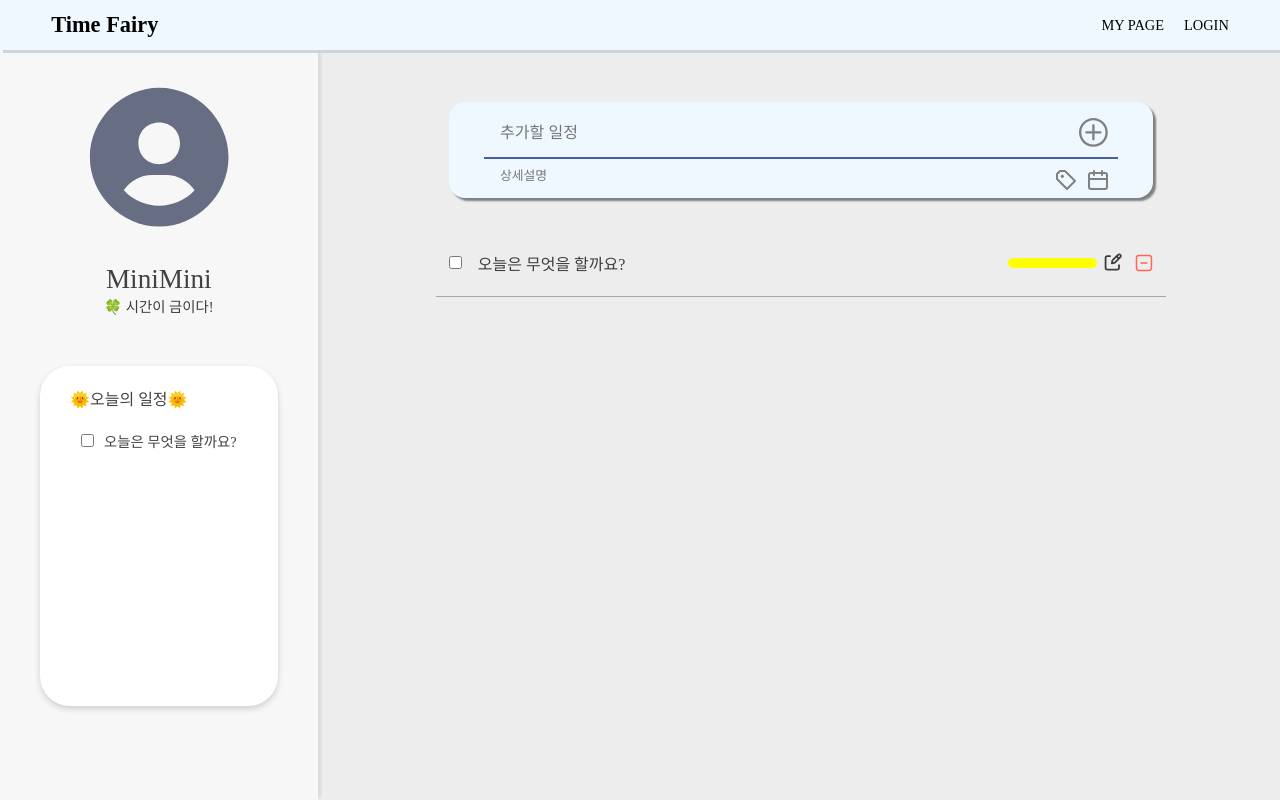
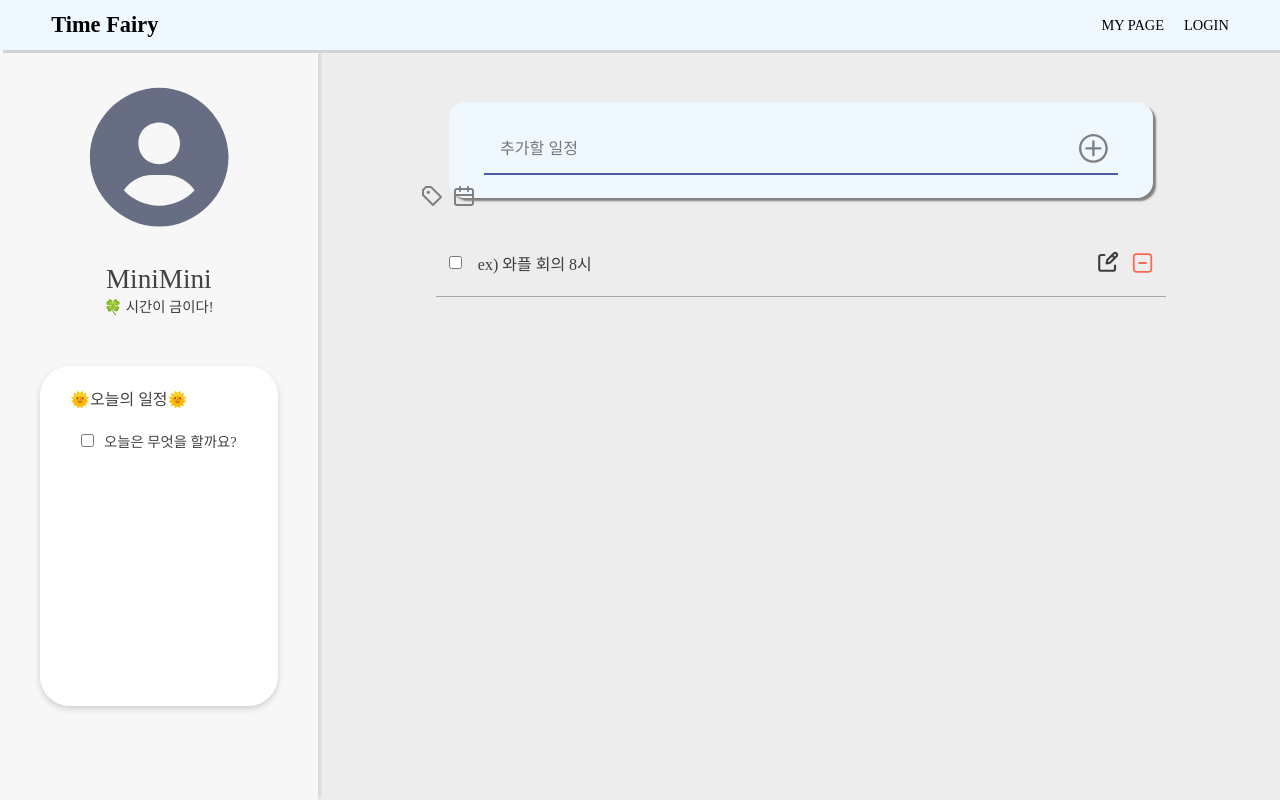
Before and after one commit to GDSC-Daejin/waffle-shoulder-fairy-frontend, a React (Create React App) app: page /login in a window 1280 px wide. Built offline with nearby package versions, Linux system fonts and the light colour scheme.

Commit message:
insert issue fixed

```diff
--- a/src/apis/instance.js
+++ b/src/apis/instance.js
@@ -1,8 +1,7 @@
 import axios from 'axios';
 
 export const Instance = axios.create({
-  //임시 url -> 나중에 서버 url로 변경
-  baseURL: 'http://localhost:3001',
+  baseURL: 'http://34.64.114.243:8080',
   headers: {
     'Content-Type': 'application/json',
   },
--- a/src/apis/todo.js
+++ b/src/apis/todo.js
@@ -1,17 +1,23 @@
 import { Instance } from './instance';
-
-export const getTodoList = async () => {
-  return await Instance.get('/todo');
+//http://34.64.114.243:8080
+//조회
+export const getTodoList = async (categoryId) => {
+  return await Instance.get('/category/${categoryId}/todo');
 };
-
-export const addTodo = async (payload) => {
-  return await Instance.post('/todo', payload);
+//등록
+export const addTodo = async (payload, categoryId) => {
+  return await Instance.post('/category/${categoryId}/todo', {
+    categoryId: categoryId, //카테고리 아이디
+    content: 'string', //일정
+    isChecked: true, //체크
+    memo: 'string', //상세메모
+  });
 };
-
-export const removeTodo = async (id) => {
-  return await Instance.delete(`/todo/${id}`);
+//삭제
+export const removeTodo = async (categoryId) => {
+  return await Instance.delete('/category/${categoryId}/todo');
 };
-
-export const updateTodo = async (payload, id) => {
-  return await Instance.put(`/todo/${id}`, payload);
+//수정
+export const updateTodo = async (payload, categoryId) => {
+  return await Instance.put('/category/${categoryId}/todo', payload);
 };
--- a/src/components/Todo/TodoInsult.js
+++ b/src/components/Todo/TodoInsult.js
@@ -1,23 +1,22 @@
-import React, { useCallback, useState } from 'react';
+import React, { useState } from 'react';
 import {
   AddBtn,
   CalendarBtn,
   Hr,
-  MemoInput,
+  //MemoInput,
   TagBtn,
   TodoInput,
   TodoInputWrapper,
 } from './styled';
 import { todoState } from '../../store/todoState';
 
-const TodoInsult = () => {
+const TodoInsult = ({ onInsert }) => {
   const [inputs, setInputs] = useState({
     content: '',
-    memo: '',
   });
   const { addTodo } = todoState();
 
-  const { content, memo } = inputs; // 비구조화 할당을 통해 값 추출
+  const { content } = inputs; // 비구조화 할당을 통해 값 추출
 
   const onChange = (e) => {
     const { value, name } = e.target; // 우선 e.target 에서 name 과 value 를 추출
@@ -30,10 +29,10 @@ const TodoInsult = () => {
   const addTodoHandler = (e) => {
     //내용이 입력되었으면 TODO 추가
     if (inputs.content) {
+      onInsert(content);
       addTodo(inputs);
       setInputs({
         content: '',
-        memo: '',
       });
     } else {
       //내용이 없으면 알림
@@ -41,17 +40,6 @@ const TodoInsult = () => {
     }
     e.preventDefault();
   };
-  const onSubmit = useCallback(
-    (e) => {
-      addTodo(inputs);
-      setInputs({
-        content: '',
-        memo: '',
-      });
-      e.preventDefault();
-    },
-    [addTodo, inputs],
-  );
 
   return (
     <TodoInputWrapper>
@@ -65,18 +53,18 @@ const TodoInsult = () => {
           onChange={onChange}
         />
         {/* 추가 버튼 */}
-        <AddBtn onClick={addTodoHandler} />
+        <AddBtn type="submit" onClick={addTodoHandler} />
         <Hr />
         {/* 메모 작성 */}
-        <MemoInput
-          placeholder="상세설명"
-          name="memo"
-          type={'text'}
-          value={memo}
-          onChange={onChange}
-          size={'0.8rem'}
-          height={'2rem'}
-        />
+        {/*<MemoInput*/}
+        {/*  placeholder="카테고리"*/}
+        {/*  name="memo"*/}
+        {/*  type={'text'}*/}
+        {/*  value={memo}*/}
+        {/*  onChange={onChange}*/}
+        {/*  size={'0.8rem'}*/}
+        {/*  height={'2rem'}*/}
+        {/*/>*/}
         {/* 카테고리 버튼 */}
         <TagBtn />
         {/* 달력 버튼 */}
--- a/src/components/Todo/TodoList.js
+++ b/src/components/Todo/TodoList.js
@@ -1,10 +1,10 @@
 import React from 'react';
 import TodoListItem from './TodoListItem';
 import { TodoListWrapper } from './styled';
-import { todoState } from '../../store/todoState';
-
-const TodoList = ({ onRemove, onToggle }) => {
-  const todos = todoState((state) => state.todos);
+//import { todoState } from '../../store/todoState';
+//onRemove, onToggle
+const TodoList = ({ todos, onRemove, onToggle }) => {
+  //const todos = todoState((state) => state.todos);
   return (
     <TodoListWrapper>
       {todos.map((todo) => (
--- a/src/components/Todo/TodoListItem.js
+++ b/src/components/Todo/TodoListItem.js
@@ -2,14 +2,14 @@ import React from 'react';
 import {
   CheckInput,
   EditBtn,
-  MemoContent,
+  //MemoContent,
   RemoveBtn,
   TodoContent,
   TodoItemWrapper,
 } from './styled';
 
 const TodoListItem = ({ todo, onRemove, onToggle }) => {
-  const { id, content, memo, checked } = todo;
+  const { id, content, checked } = todo;
 
   return (
     <TodoItemWrapper>
@@ -19,7 +19,7 @@ const TodoListItem = ({ todo, onRemove, onToggle }) => {
         onClick={() => onToggle(id)}
       />
       <TodoContent isCompleted={checked}>{content}</TodoContent>
-      <MemoContent>{memo}</MemoContent>
+      {/*<MemoContent>{memo}</MemoContent>*/}
       <EditBtn />
       <RemoveBtn onClick={() => onRemove(id)} />
     </TodoItemWrapper>
--- a/src/mock/todo.js
+++ b/src/mock/todo.js
@@ -1,16 +1,9 @@
 export const mockTodoList = [
-  // 데이터 형식 합의보기 -> number? string? boolean?
-  // key, value 값을 어떻게 할지 상의하기
-  // date 형식 ISO 8601 형식?
-  // 카테고리 여러개임? 아니면 하나만?
-  //카테고리 별로 filter 걸어주는거 백엔드에서 해주세요
-  //list pagination 할건가요? 안하면 개이득 하면... 어쩔 수 없음
   {
     id: 1,
-    title: '오늘의 할 일',
     content: '오늘은 무엇을 할까요?',
     isCompleted: false,
-    date: new Date().toISOString(),
-    category: '일상',
+    //date: new Date().toISOString(),
+    //category: '일상',
   },
 ];
--- a/src/pages/Home/index.jsx
+++ b/src/pages/Home/index.jsx
@@ -1,15 +1,43 @@
-import React from 'react';
+import React, { useCallback, useRef, useState } from 'react';
 import { InputWrapper } from '../../styles/layouts';
 import TodoInsult from '../../components/Todo/TodoInsult';
 import TodoList from '../../components/Todo/TodoList';
+//import { mockTodoList } from '../../mock/todo';
+//import { todoState } from '../../store/todoState';
 
 const Home = () => {
+  const [todos, setTodos] = useState([
+    {
+      id: 0,
+      content: 'ex) 와플 회의 8시',
+      isCompleted: false,
+    },
+  ]);
+  const nextId = useRef(2);
+  const onInsert = useCallback(
+    (content) => {
+      const todo = {
+        id: nextId.current,
+        content,
+        isCompleted: false,
+      };
+      setTodos(todos.concat(todo));
+      nextId.current++;
+    },
+    [todos],
+  );
+  const onRemove = useCallback(
+    (id) => {
+      setTodos(todos.filter((todo) => todo.id !== id));
+    },
+    [todos],
+  );
   return (
     <>
       <InputWrapper>
-        <TodoInsult />
+        <TodoInsult onInsert={onInsert} />
       </InputWrapper>
-      <TodoList />
+      <TodoList todos={todos} onRemove={onRemove} />
     </>
   );
 };
--- a/src/store/todoState.js
+++ b/src/store/todoState.js
@@ -2,7 +2,7 @@ import create from 'zustand';
 
 //devtools import
 import { devtools } from 'zustand/middleware';
-import { getTodoList, removeTodo, updateTodo } from '../apis/todo';
+import { addTodo, getTodoList, removeTodo, updateTodo } from '../apis/todo';
 import { mockTodoList } from '../mock/todo';
 
 export const todoState = create(
@@ -14,7 +14,7 @@ export const todoState = create(
         const { data } = await getTodoList();
         return { todos: data };
       }),
-    addTodo: (payload) => set(async (state) => await updateTodo(payload)),
+    addTodo: (payload) => set(async (state) => await addTodo(payload)),
     removeTodo: (id) =>
       set(async (state) => {
         await removeTodo(id);
```
